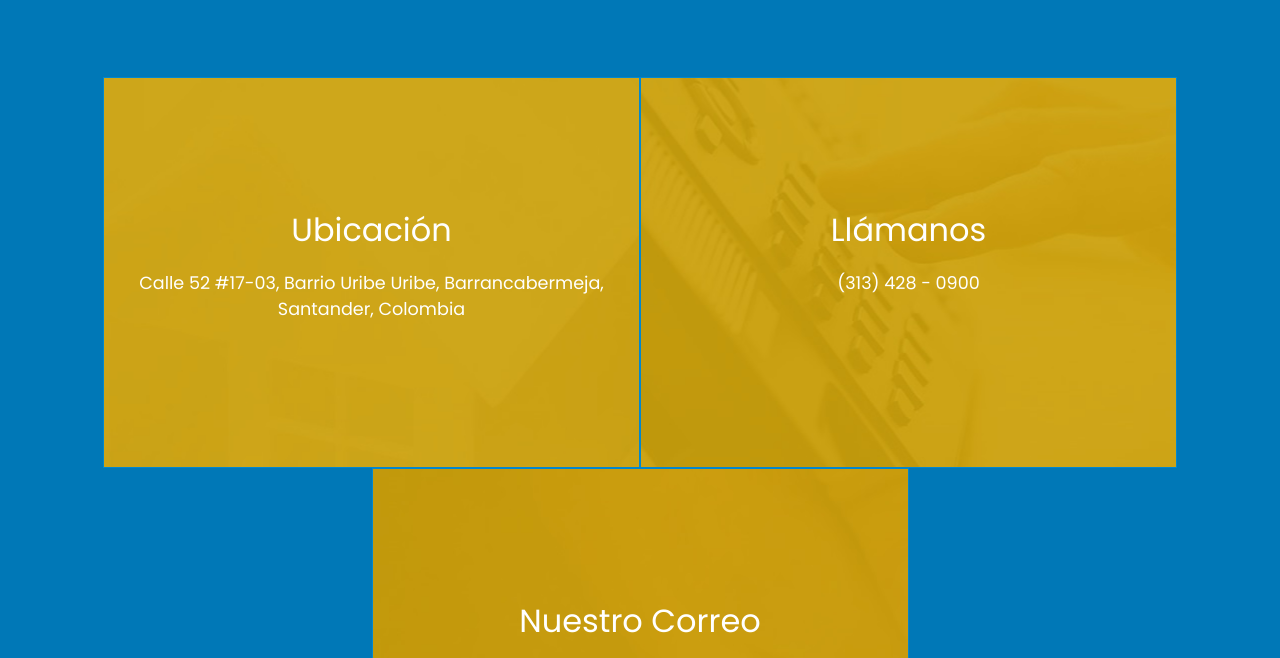
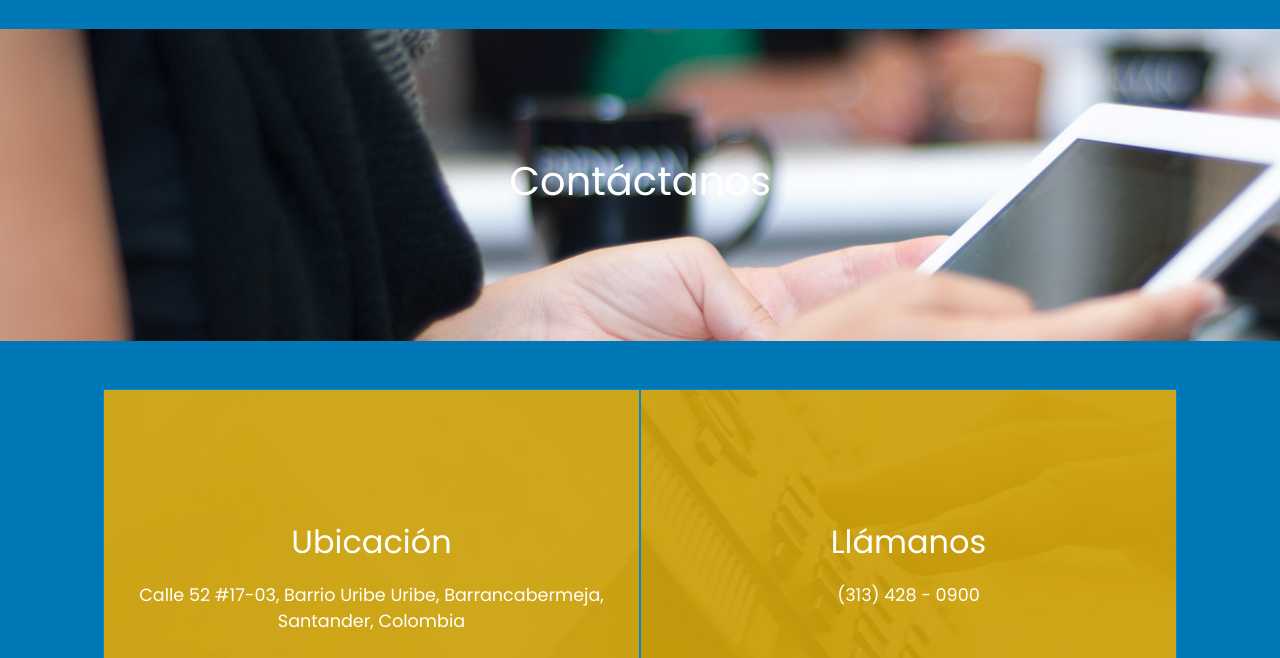
Before and after one commit to victores21/Asesoria-s-webpage, a plain HTML site: page contactos.html in a window 1280 px wide. Shown: the part 118-776 px from the top of the page. Drawn offline with nearby package versions, Linux system fonts and the light colour scheme.

Commit message:
Se agrego slider contacto

```diff
--- a/contactos.html
+++ b/contactos.html
@@ -39,6 +39,17 @@
     </nav>
     <!--/.Navbar -->
 
+        <!--Header-->
+        <div class="container-fluid" id="banner-contact-page" >
+            <div class="row h-100 align-items-center">
+                <div class="col-12">
+                    <h1 class="text-center text-white">Contáctanos</h1>
+                </div>
+            </div>
+        </div>
+
+        <!--Services LIST-->
+
     <!--Ubicacion-->
     <div class="container p-5">
         <div class="row">
--- a/css/contactos.css
+++ b/css/contactos.css
@@ -1,3 +1,8 @@
+#banner-contact-page{
+    padding-top: 8rem;
+    padding-bottom: 8rem;
+    background: url(/img/cotnactanos.jpg) no-repeat fixed;
+}
 .col-pequeno-contactos{
     height: 400px;
 }
```
Also changed, not shown: img/cotnactanos.jpg (added).
